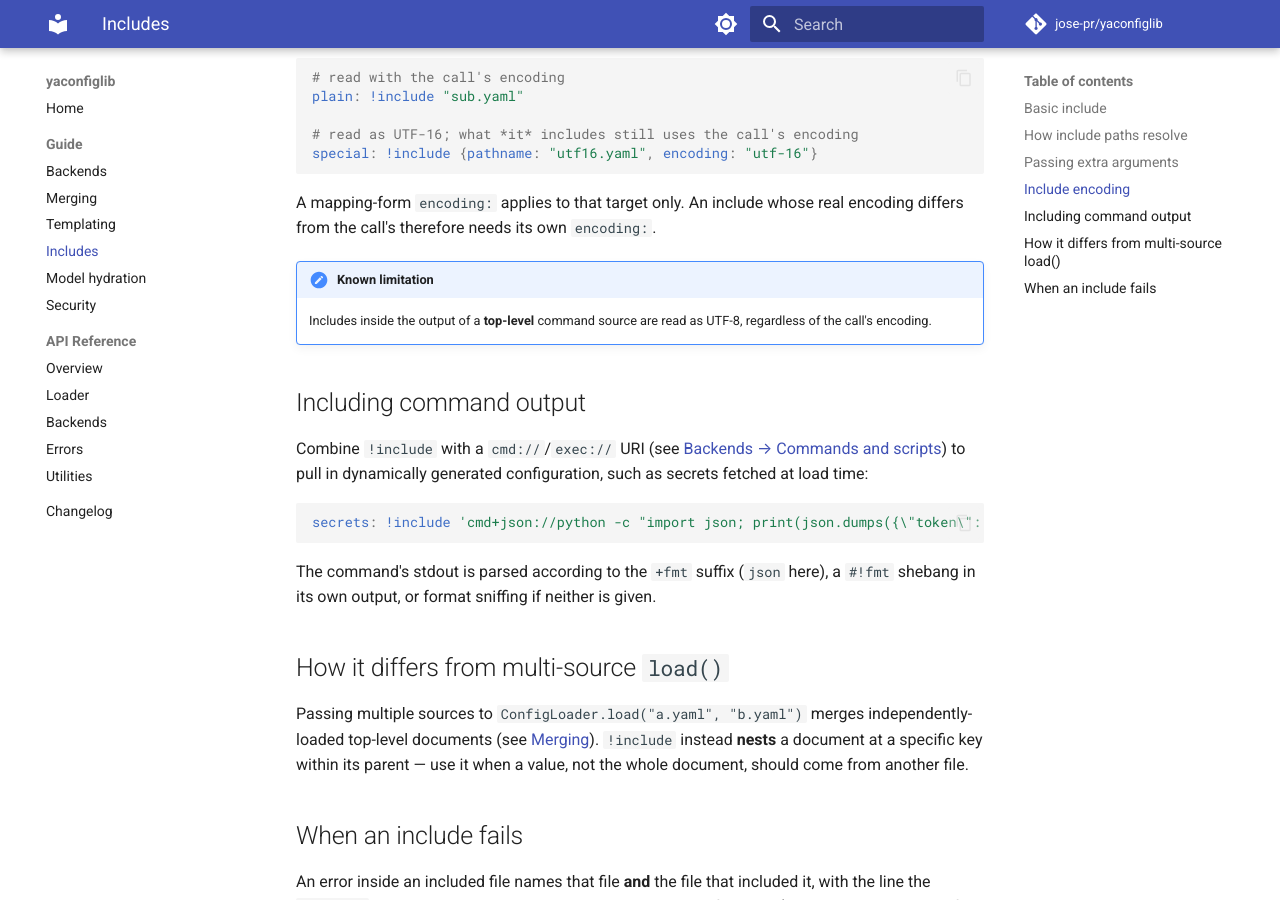
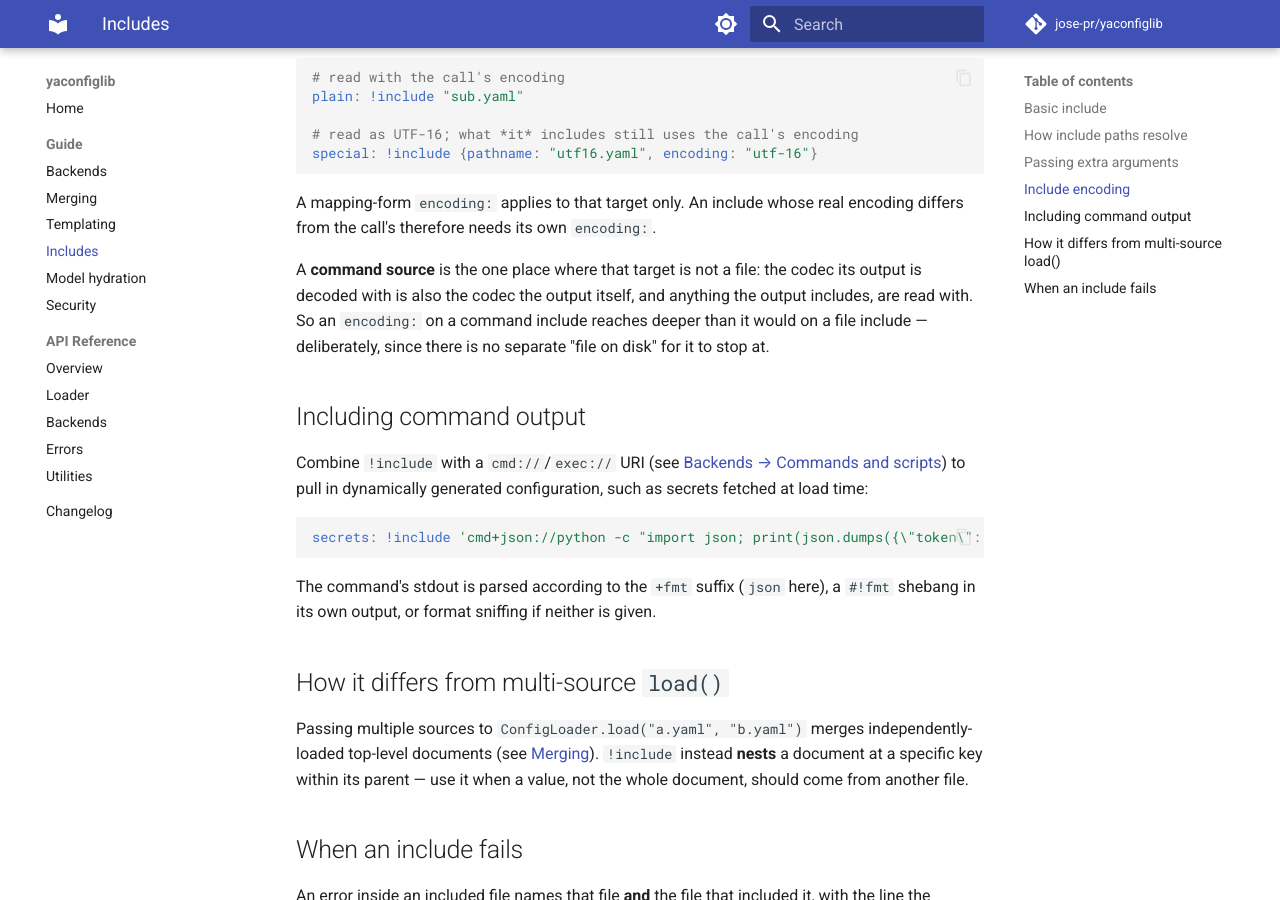
Before and after one commit to jose-pr/yaconfiglib, an MkDocs documentation site: the page built from docs/guide/includes.md, in a window 1280 px wide and 900 px high, scrolled down 2034 px. Built offline with MkDocs 1.6.1 and Material for MkDocs 9.7.7, drawn with Linux system fonts in a browser that asks for light colours; comment, search, counter and statistics services are not loaded.

Commit message:
docs: drop the command-include encoding limitation
The includes guide carried a "Known limitation" note saying includes inside
a top-level command source were read as UTF-8. It is gone, replaced by the
rule that now holds: the codec a command's output is decoded with is also
the codec the output and its own includes are read with — which reaches
deeper than a mapping-form encoding on a file include, because there is no
file on disk for it to stop at.

```diff
--- a/docs/guide/includes.md
+++ b/docs/guide/includes.md
@@ -101,9 +101,11 @@ special: !include {pathname: "utf16.yaml", encoding: "utf-16"}
 A mapping-form `encoding:` applies to that target only. An include whose
 real encoding differs from the call's therefore needs its own `encoding:`.
 
-!!! note "Known limitation"
-    Includes inside the output of a **top-level** command source are read as
-    UTF-8, regardless of the call's encoding.
+A **command source** is the one place where that target is not a file: the
+codec its output is decoded with is also the codec the output itself, and
+anything the output includes, are read with. So an `encoding:` on a command
+include reaches deeper than it would on a file include — deliberately, since
+there is no separate "file on disk" for it to stop at.
 
 ## Including command output
 
```
Also changed, not shown: CHANGELOG.md (+6 -0 lines), src/yaconfiglib/AGENTS.md (+7 -1 lines).
